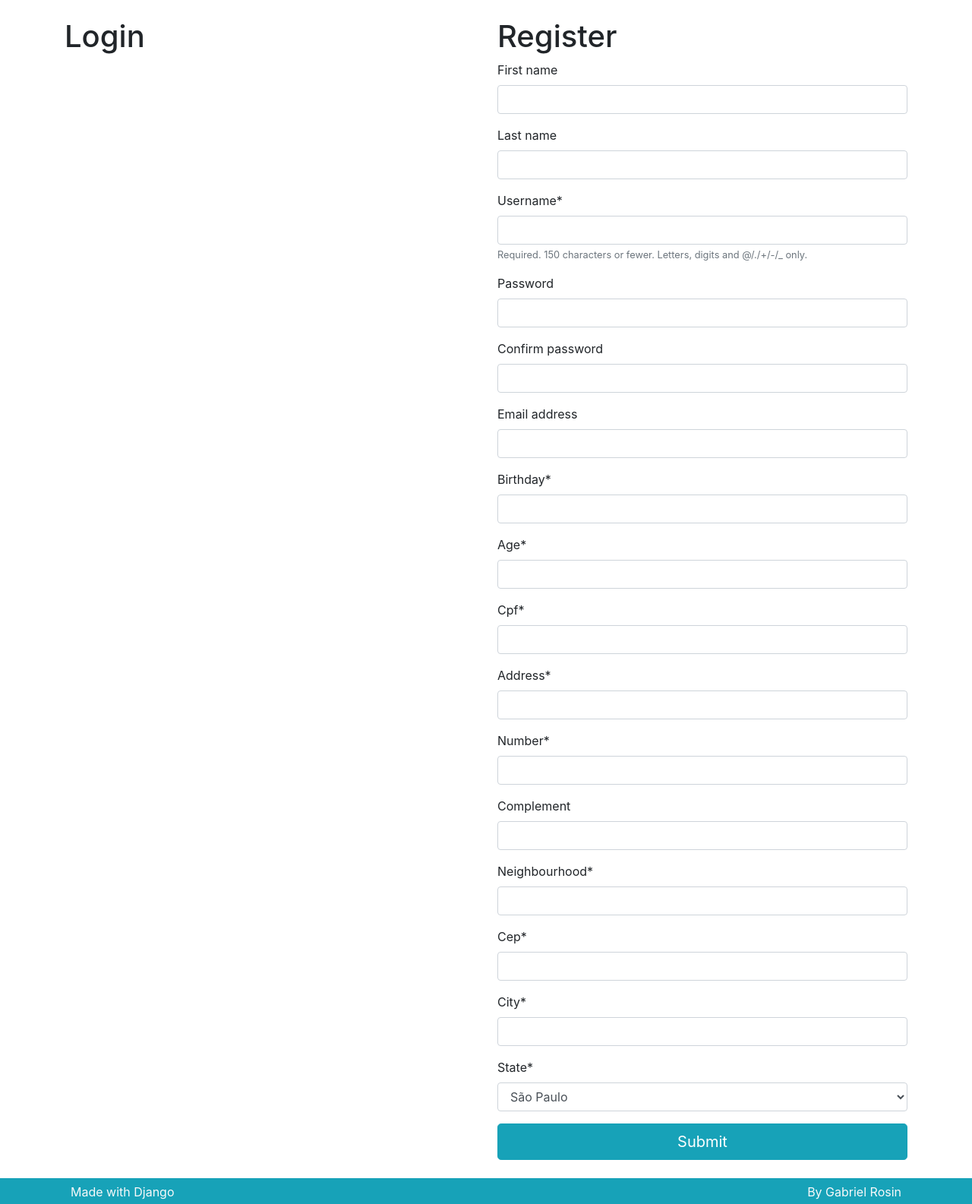
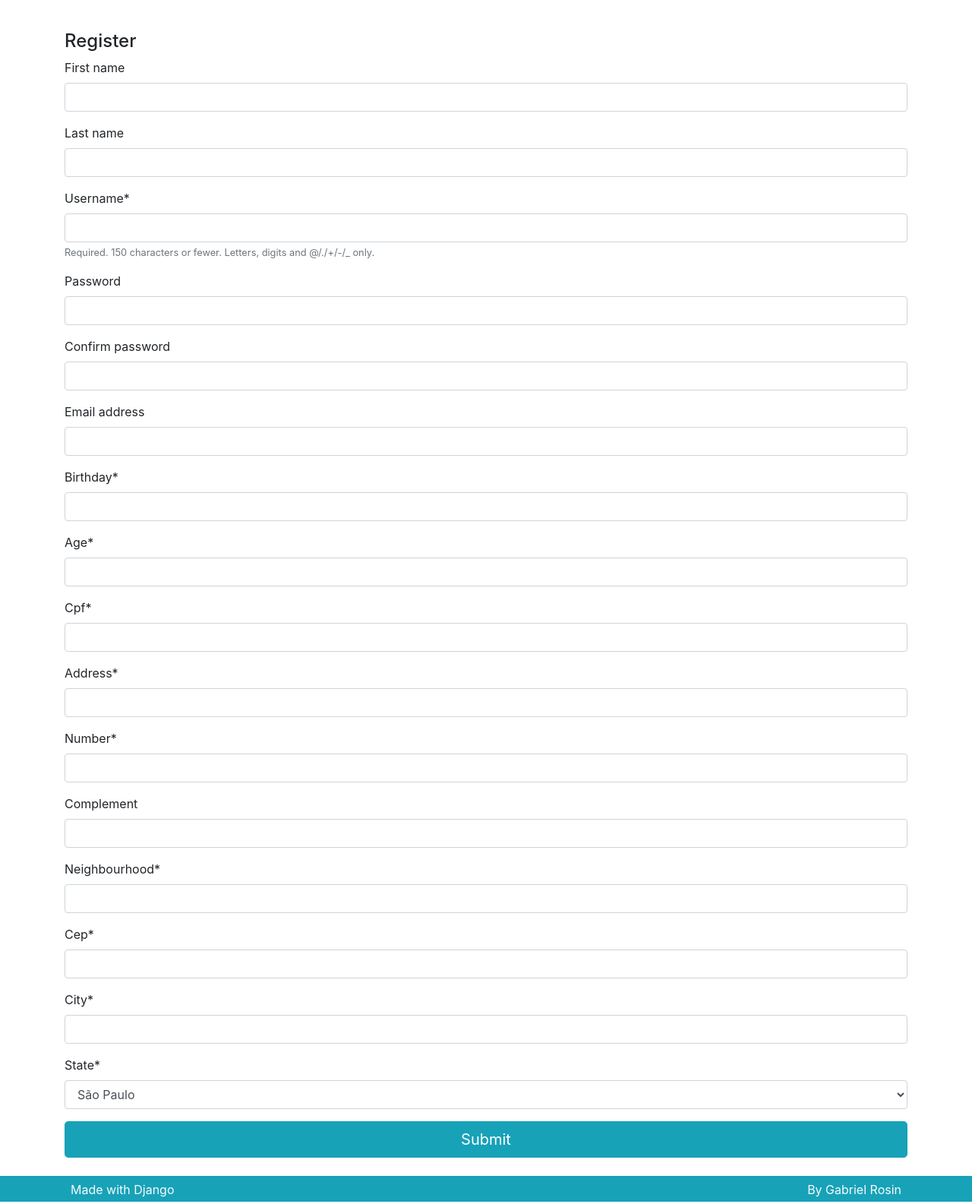
Before and after one commit to gabao55/E-commerce, a Django app: page /user/ in a window 1280 px wide. Shown: the part 56-1641 px from the top of the page at 76% size. Run offline with Django 3.2, Linux system fonts and the light colour scheme; some libraries are stand-ins or nearby versions.

Commit message:
Modifying user creation page

```diff
--- a/user/templates/user/create.html
+++ b/user/templates/user/create.html
@@ -5,16 +5,10 @@
 
     <div class="row">
 
-        {% if not request.user.is_authenticated %}
-            <div class="col-lg">
-                <h1>Login</h1>
-            </div>
-        {% endif %}
-
-        <div class="col-lg">
+        <div class="col-lg mt-3">
 
             {% block titleregister %}
-                <h1>Register</h1>
+                <h4>Register</h4>
             {% endblock titleregister %}
 
             <form method='POST' action="">
```
